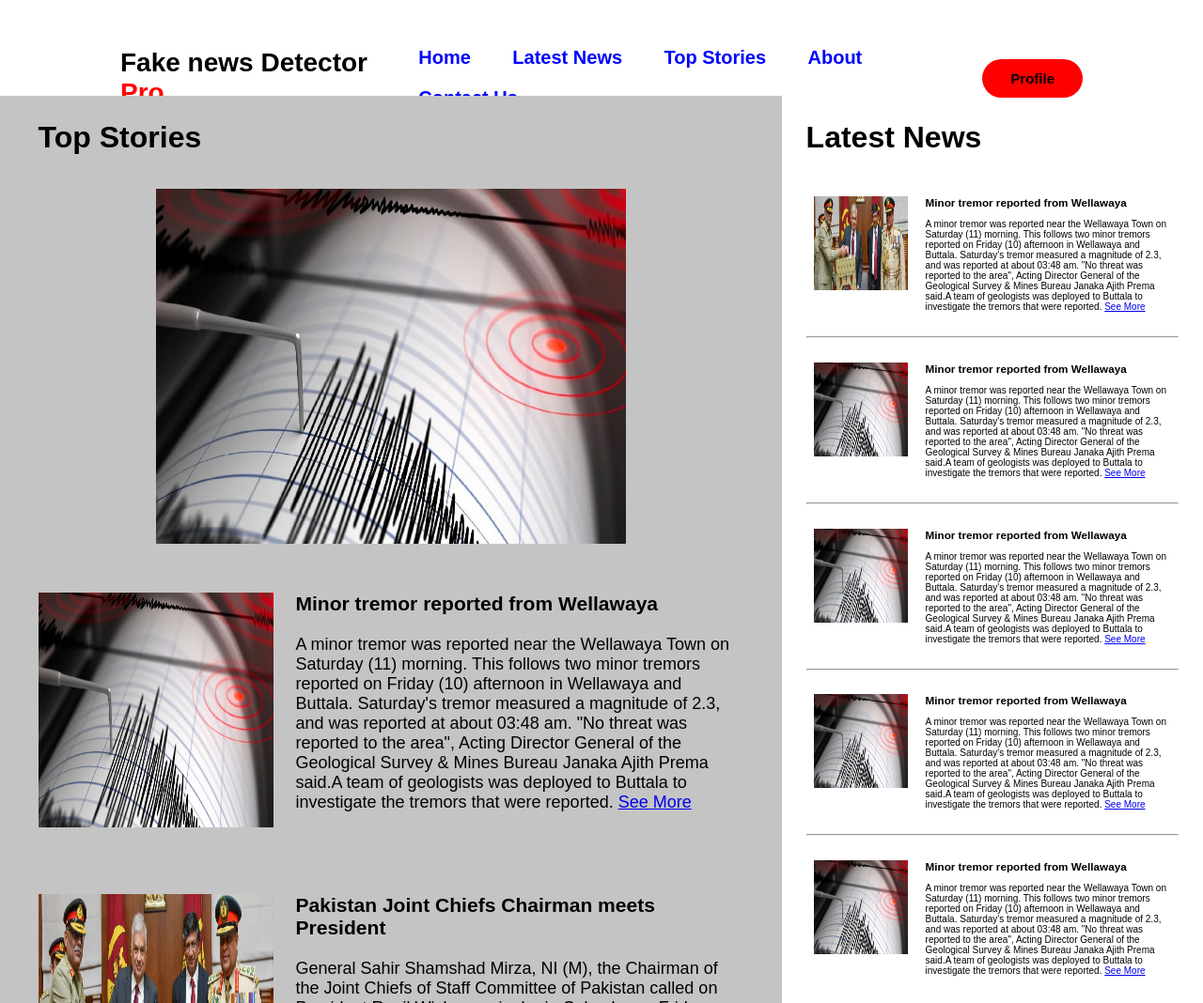
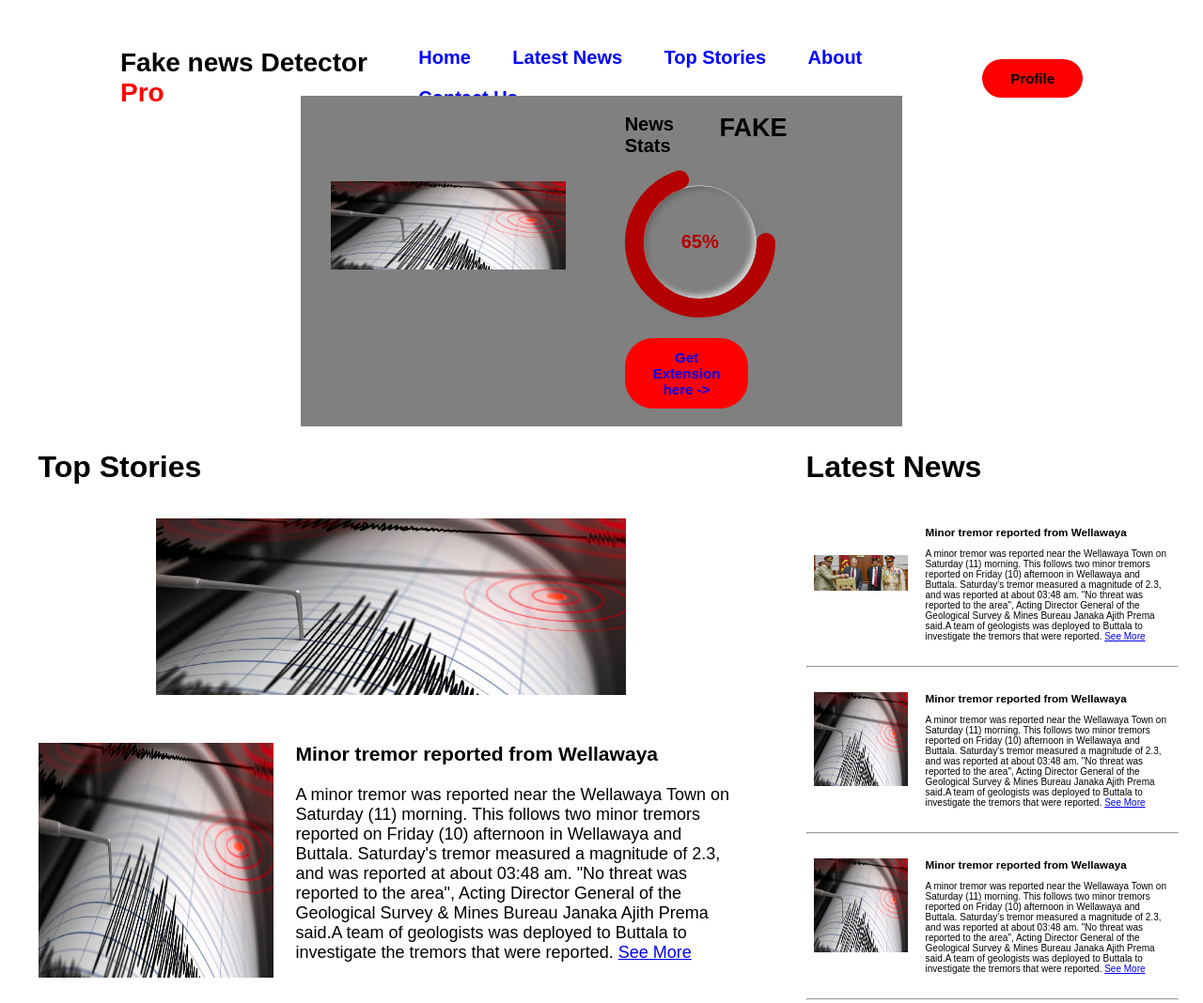
Before and after one commit to Sameera-Madusanka/PythonProjectSDGP, a browser extension: page Front End/Extension/Home.html in a window 1280 px wide. Shown: the top 1068 px of the page at 94% size. Drawn offline with Linux system fonts and the light colour scheme.

Commit message:
5th commit

```diff
--- a/Front End/Extension/Home.css
+++ b/Front End/Extension/Home.css
@@ -72,8 +72,14 @@ button:hover {
   cursor: pointer;
 }
 
+.indicator {
+  text-decoration: none;
+}
+
 .top_news {
-  position:relative; left: 15px;;
+  position: relative;
+  left: 15px;
+  ;
 }
 
 .slides {
@@ -85,7 +91,16 @@ button:hover {
 
 /*Srendib Tours Description*/
 
-.row_1,
+.row_1 {
+  display: flex;
+  width: 50%;
+  margin: auto;
+  overflow: hidden;
+  position: relative;
+
+}
+
+
 .row_2,
 .row_3,
 .row_4,
@@ -124,8 +139,9 @@ button:hover {
 
 .column_1 {
   width: 65%;
+  height: 100%;
   padding: 2% 2% 2%;
-  background: #C4C4C4;
+  /* background: #C4C4C4; */
 }
 
 .column_2 {
@@ -143,7 +159,7 @@ button:hover {
 .column_11 {
   width: 35%;
   position: relative;
-  /*background-color: yellow; */
+  /* background-color: yellow; */
   padding: 2% 2% 2%;
 }
 
@@ -154,7 +170,7 @@ button:hover {
 .column_12 {
   width: 65%;
   position: relative;
-  /*background-color: green; */
+  /* background-color: green; */
   padding: 2% 2% 2%;
   font-size: 18px;
 }
@@ -183,11 +199,83 @@ button:hover {
   font-size: 10px;
 }
 
-/*Share option*/
 
-.sharethis-inline-share-buttons{
+.test {
+  object-fit: contain;
+}
+
+.column_23 {
+  width: 70%;
+  position: relative;
+  background-color: gray;
+  padding: 2% 5% 2%;
+  object-fit: contain;
+}
+
+.column_24 {
+  width: 70%;
+  position: relative;
+  background-color: gray;
+  padding: 2% 2% 2%;
+  font-size: 10px;
+}
+
+/* percentage circle */
+
+.skill {
+  width: 160px;
+  height: 160px;
+  position: relative;
+
+}
+
+.outer {
+  height: 160px;
+  width: 160px;
+  border-radius: 50%;
+  padding: 20px;
+  box-shadow: 6px 6px 10px -1px rgba(0, 0, 0, 0.15),
+
+}
+
+
+.inner {
+  height: 120px;
+  width: 120px;
+  border-radius: 50%;
   display: flex;
+  align-items: center;
   justify-content: center;
-  align-items: center;
-  height: 100vh;
+  box-shadow: inset 4px 4px 6px -1px rgba(0, 0, 0, 0.2),
+    inset -4px -4px 6px -1px rgba(255, 255, 255, 0.7),
+    -0.5px -0.5px 0px rgba(255, 255, 255, 1),
+    0.5px 0.5px 0px rgba(0, 0, 0, 0.15),
+    0px 12px 10px 10px rgba(0, 0, 0, 0.05);
 }
+
+#number {
+  font-weight: 600;
+  font-size: 20px;
+  color: rgb(179, 1, 1);
+}
+
+circle {
+  fill: none;
+  stroke: url(#GradientColor);
+  stroke-width: 20px;
+  stroke-dasharray: 472;
+  stroke-dashoffset: 472;
+  animation: anim 2s linear forwards;
+}
+
+svg {
+  position: absolute;
+  top: 0;
+  left: 0;
+}
+
+@keyframes anim {
+  100% {
+    stroke-dashoffset: 165;
+  }
+}
--- a/Front End/Extension/Home.html
+++ b/Front End/Extension/Home.html
@@ -6,18 +6,18 @@
     <meta name="viewport" content="width=device-width, initial-scale=1">
     <title>Fake News Detector Pro | Home</title>
     <link rel="icon" href="logo.png" type="image/icontype">
-    <script src="https://kit.fontawesome.com/08fd8f9fea.js" crossorigin="anonymous"></script>
-    <script type="text/javascript" src="https://platform-api.sharethis.com/js/sharethis.js#property=63e7d9a41aa47000121cd8fb&product=inline-share-buttons&source=platform" async="async"></script>
+
     <!-- CSS -->
     <link rel="stylesheet" href="footer.css">
     <link rel="stylesheet" href="Home.css">
 
 
-
 </head>
 
 <body>
-    <div class="hero">
+    <div id="fb-root"></div>
+<script async defer crossorigin="anonymous" src="https://connect.facebook.net/en_GB/sdk.js#xfbml=1&version=v16.0" nonce="uWHYAyyv"></script>
+ <div class="hero">
         <nav>
             <h2 class="logo">Fake news Detector <span> Pro</span></h2>
             <ul>
@@ -31,7 +31,61 @@
         </nav>
     </div>
 
-    <!-- Colomn 01 -->
+    <div class="row_1">
+        <div class="column_23">
+            <div>
+                <img class="test" src="news_01.jpeg" alt="logo" width="250" height="250" >
+            </div>
+        </div>
+
+        <div class="column_24">
+
+            <div class="row_3">
+                <div class="column_3">
+                    <div>
+                        <h1>News Stats</h1><br>
+
+                        <div class="skill">
+                            <div class="outer">
+                                <div class="inner">
+                                    <div id="number">
+
+                                    </div>
+                                </div>
+                            </div>
+
+                            <svg xmlns="http://www.w3.org/2000/svg" version="1.1" width="160px" height="160px">
+                                <defs>
+                                    <linearGradient id="GradientColor">
+                                        <stop offset="0%" stop-color="rgb(179, 1, 1)" />
+                                        <stop offset="100%" stop-color="rgb(179, 1, 1)" />
+                                    </linearGradient>
+                                </defs>
+                                <circle cx="80" cy="80" r="70" stroke-linecap="round" />
+                            </svg>
+                        </div>
+                        <br><br>
+
+                        <button type="button">
+                            <a class="indicator" href="#Google Chrome extension Page " target="_blank">Get Extension here -></a>
+                          </button>
+
+
+                    </div>
+                </div>
+
+                <div class="column_4">
+                   <h2>FAKE</h2>
+                </div>
+            </div>
+
+
+
+
+
+        </div>
+    </div>
+
     <div class="row_2 ">
         <div class="column_1">
             <h1 class="top_news">Top Stories</h1>
@@ -60,6 +114,7 @@
                         Mines Bureau Janaka Ajith Prema said.A team of geologists was deployed to Buttala to
                         investigate the tremors that were reported.
                         <a href="map.html" class="button">See More</a>
+                                  </a>
                     </p>
                 </div>
             </div>
@@ -68,7 +123,7 @@
             <div class="row_4">
                 <div class="column_5">
                     <div>
-                        <img src="news_02.jpeg" alt="logo" width="250" height="250">
+                        <img class="test" src="news_02.jpeg" alt="logo" width="250" height="250" >
                     </div>
                 </div>
 
@@ -108,7 +163,7 @@
             </div>
 
             </br> </br>
-            <div class="row_6">
+            <div class="row_6"  >
                 <div class="column_9">
                     <div>
                         <img src="news_01.jpeg" alt="logo" width="250" height="250">
@@ -151,14 +206,14 @@
             </div>
         </div>
 
-        <!-- Colomn 02 -->
+
         <div class="column_2">
             <h1 class="hot_news">Latest News</h1>
             </br></br>
             <div class="row_8">
                 <div class="column_13">
                     <div>
-                        <img src="news_02.jpeg" alt="logo" width="100" height="100">
+                        <img class="test" src="news_02.jpeg" alt="logo" width="100" height="100">
                     </div>
                 </div>
 
@@ -270,10 +325,10 @@
         </div>
     </div>
 
-    <!-- <div class="sharethis-inline-share-buttons"></div> -->
 
 
-    <!-- Footer -->
+
+
     </br></br></br></br></br></br></br></br></br></br>
     <footer>
         <div class="footer_content">
@@ -285,7 +340,6 @@
 
     </footer>
 
-    <script src=" popup.js"></script>
     <script src="home.js"></script>
 
 
@@ -323,11 +377,11 @@
 </div>
 </div>
 
--->
 
 
 
 
+-->
 
 
 </body>
--- /dev/null
+++ b/Front End/Extension/app.js
@@ -0,0 +1,6 @@
+const shareBtn = document.querySelector('.share-btn');
+const shareOptions = document.querySelector('.share-options');
+
+shareBtn.addEventListener('click', () => {
+    shareOptions.classList.toggle('active');
+})
--- a/Front End/Extension/home.js
+++ b/Front End/Extension/home.js
@@ -12,3 +12,15 @@ function carousel() {
   x[myIndex-1].style.display = "block";
   setTimeout(carousel, 3000); // Change image every 3 seconds
 }
+
+let number = document.getElementById ("number");
+let counter = 0;
+setInterval(() => {
+    if (counter == 65) {
+        clearInterval();
+    } else {
+        counter += 1;
+        number.innerHTML = counter + "%"
+    }
+},
+30);
--- /dev/null
+++ b/Front End/Extension/style.css
@@ -0,0 +1,140 @@
+*{
+    margin: 0;
+    padding: 0;
+    box-sizing: border-box;
+}
+
+body{
+    width: 100%;
+    height: 100vh;
+    display: flex;
+    justify-content: center;
+    align-items: center;
+    background: #ff7d7d;
+}
+
+.share-btn{
+    position: relative;
+    border: none;
+    background: #fff;
+    color: #ff7d7d;
+    border-radius: 50%;
+    width: 60px;
+    height: 60px;
+    font-size: 30px;
+    padding-top: 2.5px;
+    padding-right: 3px;
+    cursor: pointer;
+    z-index: 2;
+}
+
+.share-options{
+    position: absolute;
+    bottom: 50%;
+    left: 50%;
+    width: auto;
+    height: auto;
+    transform-origin: bottom left;
+    transform: scale(0);
+    border-top-left-radius: 20px;
+    border-bottom-right-radius: 20px;
+    background: rgba(15, 15, 15, 0.5);
+    color: #fff;
+    padding: 20px;
+    font-family: 'roboto';
+    transition: .5s;
+    transition-delay: .5s;;
+}
+
+.share-options.active{
+    width: 30%;
+    transform: scale(1);
+    transition-delay: 0s;
+}
+
+.title{
+    opacity: 0;
+    transition: .5s;
+    transition-delay: 0s;
+    font-size: 20px;
+    text-transform: capitalize;
+    border-bottom: 1px solid #fff;
+    width: fit-content;
+    padding: 0 20px 3px 0;
+}
+
+.social-media{
+    opacity: 0;
+    transition: .5s;
+    transition-delay: 0s;
+    width: 250px;
+    height: 120px;
+    display: flex;
+    align-items: center;
+    flex-wrap: wrap;
+    margin: 10px 0;
+}
+
+.social-media-btn{
+    border: none;
+    width: 50px;
+    height: 50px;
+    border-radius: 50%;
+    background: #000;
+    color: #fff;
+    line-height: 50px;
+    font-size: 25px;
+    cursor: pointer;
+    margin: 0 5px;
+    text-align: center;
+}
+
+
+
+.link-container{
+    opacity: 0;
+    transition: .5s;
+    transition-delay: 0s;
+    width: 100%;
+    position: relative;
+    height: 40px;
+    display: flex;
+    align-items: center;
+    border-radius: 40px;
+    background-color: #fff;
+    overflow: hidden;
+    padding: 0 10px;
+}
+
+.link{
+    width: 80%;
+    height: 100%;
+    line-height: 40px;
+    color: #000;
+}
+
+.copy-btn{
+    position: absolute;
+    right: 0;
+    cursor: pointer;
+    background: #000;
+    color: #fff;
+    border: none;
+    height: 100%;
+    width: 30%;
+    text-transform: capitalize;
+    font-size: 16px;
+}
+
+.share-options.active .title,
+.share-options.active .social-media,
+.share-options.active .link-container{
+    opacity: 1;
+    transition: .5s;
+    transition-delay: .5s;
+}
+
+.facebook_icon{
+    width: 20%;
+    height: 40%;
+}
```
Also changed, not shown: Front End/Extension/index.html (added, +41 -0 lines), Front End/Extension/popup.html (+2 -3 lines), Front End/Extension/test.html (+7 -10 lines), Front End/Extension/facebook.png (added), Front End/Extension/share.js (added), 3 other files.
